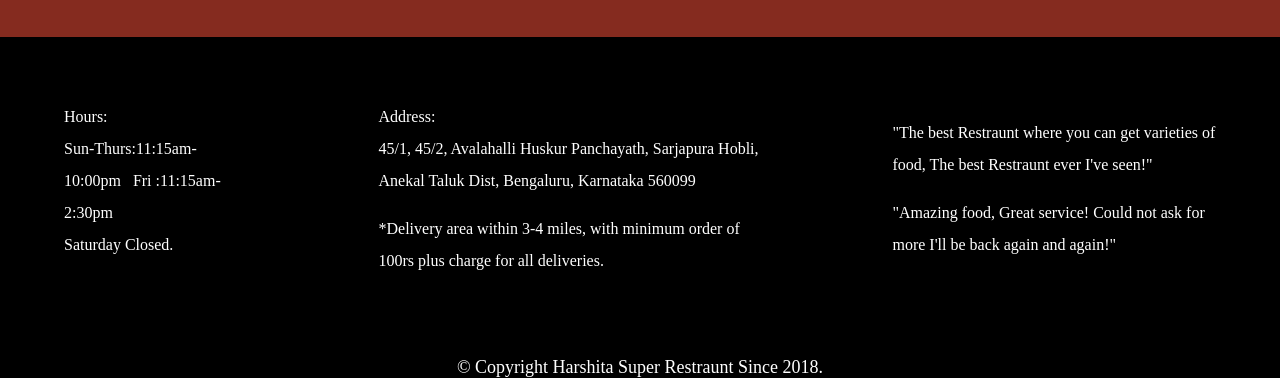
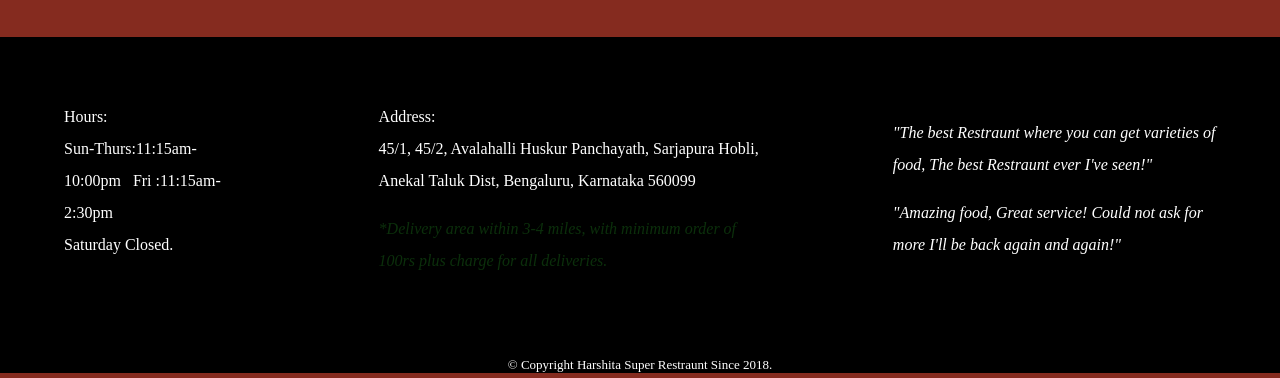
Before and after one commit to harshitacodes/Restraunt-Website, a plain HTML site: page bs/index.html in a window 1280 px wide. Shown: the part 1257-1635 px from the top of the page. Drawn offline with Linux system fonts and the light colour scheme.

Commit message:
fix bugs

```diff
--- a/bs/css/styles.css
+++ b/bs/css/styles.css
@@ -174,3 +174,17 @@ i{
     color: white;
     font-family: serif;
 }
+
+.r1{
+    font-style: italic;
+    color: rgb(11, 47, 11);
+
+}
+
+.r3{
+    font-style: italic;
+}
+
+.text-center{
+    font-size: small;
+}
--- a/bs/index.html
+++ b/bs/index.html
@@ -98,9 +98,9 @@
             <section class = "r">
                 <span>Address:</span><br>
                 45/1, 45/2, Avalahalli Huskur Panchayath, Sarjapura Hobli, Anekal Taluk Dist, Bengaluru, Karnataka 560099
-                <p>*Delivery area within 3-4 miles, with minimum order of 100rs plus charge for all deliveries.</p>
+                <p class = "r1">*Delivery area within 3-4 miles, with minimum order of 100rs plus charge for all deliveries.</p>
             </section>
-            <section class = "r">
+            <section class = "r r3">
                 <p>"The best Restraunt where you can get varieties of food, The best Restraunt ever I've seen!"</p>
                 <p>"Amazing food, Great service! Could not ask for more I'll be back again and again!"</p>
             </section>
```
